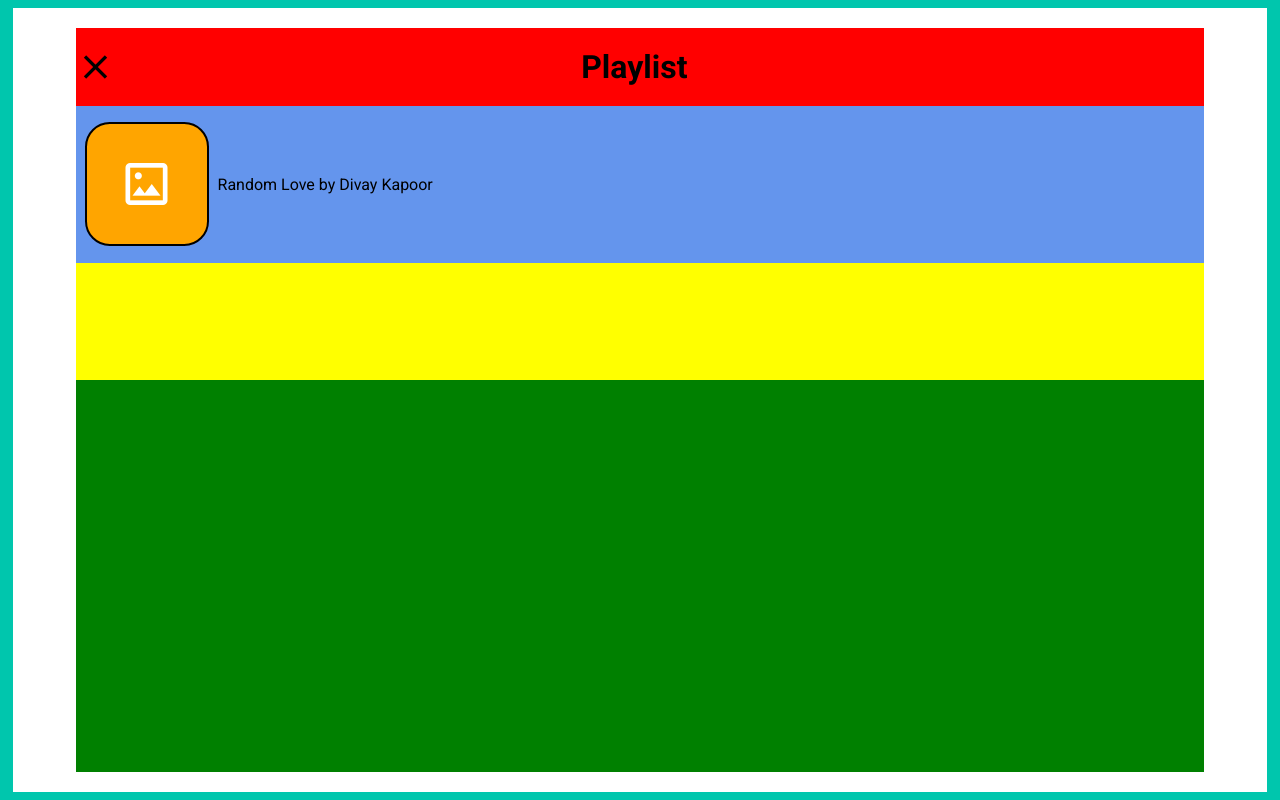
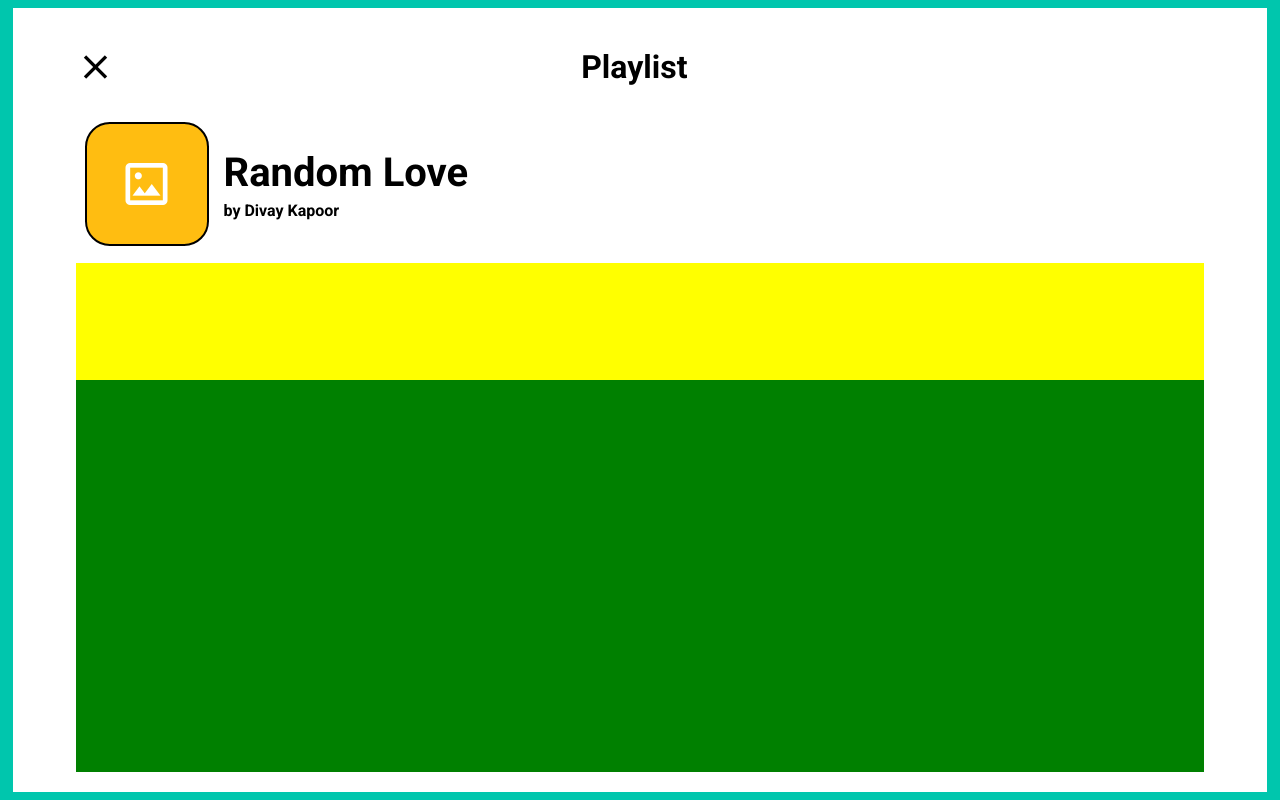
Before and after one commit to MoongStory/Moon-Light-Project, a PHP site: page / in a window 1280 px wide. Run offline with PHP 8.4, Linux system fonts and the light colour scheme.

Commit message:
music-info 카테고리까지 완성

```diff
--- a/HTML & CSS/kokoa clone/challenge/5th/index.html
+++ b/HTML & CSS/kokoa clone/challenge/5th/index.html
@@ -16,17 +16,17 @@
         <button><span class="material-symbols-outlined"> close </span></button>
         <label>Playlist</label>
       </div>
-      <div class="music_info">
+      <div class="music-info">
         <div>
           <span class="material-symbols-outlined"> imagesmode </span>
         </div>
         <div>
-          <label>Random Love</label>
-          <label>by Divay Kapoor</label>
+          <label class="music-info__title">Random Love</label>
+          <label class="music-info__singer">by Divay Kapoor</label>
         </div>
       </div>
       <div class="buttons"></div>
-      <div class="music_list"></div>
+      <div class="music-list"></div>
     </div>
   </body>
 </html>
--- a/HTML & CSS/kokoa clone/challenge/5th/styles.css
+++ b/HTML & CSS/kokoa clone/challenge/5th/styles.css
@@ -33,7 +33,6 @@ body > div:first-child {
 
 /* region category */
 .category {
-  background-color: red;
   width: 90%;
   height: 10%;
   display: flex;
@@ -64,32 +63,48 @@ body > div:first-child {
 }
 /* endregion category */
 
-/* region music_info */
-.music_info {
+/* region music-info */
+.music-info {
   width: 90%;
   height: 20%;
-  background-color: cornflowerblue;
   display: flex;
   align-items: center;
 }
 
-.music_info div:first-child {
+.music-info div:first-child {
   width: 120px;
   height: 120px;
-  background-color: orange;
-  margin: 0px 9px;
+  background-color: #ffbd11;
+  margin-left: 9px;
+  margin-right: 15px;
   border-radius: 20%;
   border: 2px solid black;
   display: flex;
   align-items: center;
 }
 
-.music_info div:first-child span {
+.music-info div:first-child span {
   color: white;
   font-size: 350%;
   justify-content: center;
 }
-/* endregion music_info */
+
+.music-info div:nth-child(2) {
+  display: flex;
+  flex-direction: column;
+  width: 60%;
+}
+
+.music-info__title {
+  font-weight: bold;
+  font-size: 250%;
+  margin-bottom: 5px;
+}
+
+.music-info__singer {
+  font-weight: bold;
+}
+/* endregion music-info */
 
 /* region buttons */
 .buttons {
@@ -99,10 +114,10 @@ body > div:first-child {
 }
 /* endregion buttons */
 
-/* region music_list */
-.music_list {
+/* region music-list */
+.music-list {
   width: 90%;
   height: 50%;
   background-color: green;
 }
-/* endregion music_list */
+/* endregion music-list */
```
